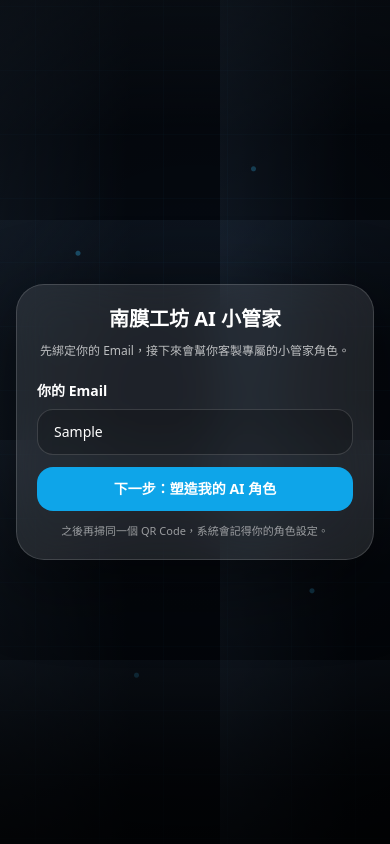
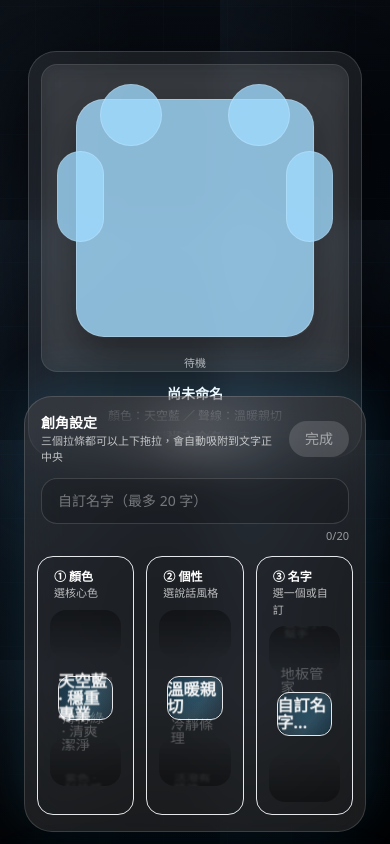
Before and after one commit to iven761001/ai-help, a Next.js app: page / in a window 390 px wide. Both pictures are taken after typing "Sample" into the empty fields and a click on the button "下一步：塑造我的 AI 角色". Built offline with nearby package versions, Linux system fonts and the light colour scheme.

Commit message:
Update page.js

```diff
--- a/app/page.js
+++ b/app/page.js
@@ -1,21 +1,256 @@
-//app/page.js
 "use client";
 
-import { useState } from "react";
+import { useEffect, useMemo, useRef, useState } from "react";
+
 import TechBackground from "./components/global/TechBackground";
 import BindEmailScreen from "./components/screens/BindEmailScreen";
+import AvatarStage from "./components/AvatarStage";
+import CompassCreator from "./components/CompassCreator";
+import ChatHUD from "./components/ChatHUD";
 
+import { loadUser, saveUser } from "./lib/storage";
+
+/**
+ * phases:
+ * - bind   : 綁定 email
+ * - create : 選色/個性/名字（CompassCreator）
+ * - chat   : 對話（ChatHUD）
+ */
 export default function Page() {
-  const [email, setEmail] = useState("");
+  const [phase, setPhase] = useState("bind");
 
-  const onSubmit = (e) => {
-    e.preventDefault();
-    alert("email=" + email);
+  // 角色資料（email / color/avatar / voice / nickname）
+  const [user, setUser] = useState({
+    email: "",
+    avatar: "sky",
+    color: "sky",
+    voice: "warm",
+    nickname: ""
+  });
+
+  // Chat 狀態
+  const [messages, setMessages] = useState([]);
+  const [sending, setSending] = useState(false);
+  const [input, setInput] = useState("");
+
+  // 轉場動畫用（HUD 互換）
+  const [hudMode, setHudMode] = useState("create"); // create | chat
+  const [hudAnimating, setHudAnimating] = useState(false);
+  const hudModeRef = useRef(hudMode);
+
+  // 初次載入：如果 localStorage 有 user，就直接略過 bind
+  useEffect(() => {
+    const u = loadUser?.();
+    if (u?.email) {
+      setUser((prev) => ({ ...prev, ...u }));
+      // 如果資料已完整，就直接到 create（或你要直接 chat 也行）
+      setPhase("create");
+      setHudMode("create");
+      hudModeRef.current = "create";
+    } else {
+      setPhase("bind");
+    }
+  }, []);
+
+  // user 變動就存起來（避免刷新不見）
+  useEffect(() => {
+    if (!user?.email) return;
+    saveUser?.(user);
+  }, [user]);
+
+  // ===== Bind Email =====
+  const onBindSubmit = (e) => {
+    e?.preventDefault?.();
+    const email = (user.email || "").trim();
+    if (!email) return;
+
+    // 進入創角
+    setPhase("create");
+    setHudMode("create");
+    hudModeRef.current = "create";
   };
 
+  // ===== Create -> Chat 轉場 =====
+  const goToChat = () => {
+    if (hudModeRef.current === "chat") {
+      setPhase("chat");
+      return;
+    }
+    setHudAnimating(true);
+
+    // 先把 phase 切到 chat（但 HUD 用動畫進場）
+    setPhase("chat");
+
+    // 下一幀切 HUD 模式，讓 CSS transition 生效
+    requestAnimationFrame(() => {
+      setHudMode("chat");
+      hudModeRef.current = "chat";
+      // 動畫時間要跟下面 class 的 duration 一致
+      window.setTimeout(() => setHudAnimating(false), 280);
+    });
+  };
+
+  const backToCreator = () => {
+    if (hudModeRef.current === "create") {
+      setPhase("create");
+      return;
+    }
+    setHudAnimating(true);
+    setPhase("create");
+    requestAnimationFrame(() => {
+      setHudMode("create");
+      hudModeRef.current = "create";
+      window.setTimeout(() => setHudAnimating(false), 280);
+    });
+  };
+
+  // ===== Chat send =====
+  const sendToAPI = async (text) => {
+    const payload = {
+      user,
+      messages: [...messages, { role: "user", content: text }]
+    };
+
+    const res = await fetch("/api/chat", {
+      method: "POST",
+      headers: { "content-type": "application/json" },
+      body: JSON.stringify(payload)
+    });
+
+    if (!res.ok) {
+      const errText = await res.text();
+      throw new Error(errText || "API error");
+    }
+
+    const data = await res.json();
+    return data?.reply || "（沒有回覆）";
+  };
+
+  const onSend = async (text) => {
+    const t = (text || "").trim();
+    if (!t || sending) return;
+
+    setSending(true);
+    setMessages((prev) => [...prev, { role: "user", content: t }]);
+
+    try {
+      const reply = await sendToAPI(t);
+      setMessages((prev) => [...prev, { role: "assistant", content: reply }]);
+    } catch (e) {
+      setMessages((prev) => [
+        ...prev,
+        { role: "assistant", content: `（系統錯誤）${e?.message || "請稍後再試"}` }
+      ]);
+    } finally {
+      setSending(false);
+    }
+  };
+
+  // ===== HUD 高度統一：避免擠到熊 =====
+  // 你可以微調這個數字：越大下方越高，上方熊越不會被蓋到
+  const HUD_HEIGHT = "clamp(360px, 44vh, 520px)";
+
+  // ===== 畫面 =====
   return (
     <TechBackground>
-      <BindEmailScreen email={email} setEmail={setEmail} onSubmit={onSubmit} />
+      {/* 1) bind email 畫面 */}
+      {phase === "bind" && (
+        <div className="min-h-screen flex items-center justify-center px-4">
+          <div className="w-full max-w-xl">
+            <BindEmailScreen
+              email={user.email}
+              setEmail={(v) => setUser((p) => ({ ...p, email: v }))}
+              onSubmit={onBindSubmit}
+            />
+          </div>
+        </div>
+      )}
+
+      {/* 2) create/chat 共用舞台 + HUD */}
+      {phase !== "bind" && (
+        <div
+          className="min-h-screen w-full mx-auto max-w-4xl px-3"
+          style={{
+            display: "grid",
+            gridTemplateRows: `1fr ${HUD_HEIGHT}`
+          }}
+        >
+          {/* 上方：永遠同一個熊舞台（沉浸感） */}
+          <div className="relative flex items-center justify-center pt-6 pb-3">
+            <AvatarStage
+              user={user}
+              // 你之後要讓熊「活蹦亂跳」可以把情緒/狀態從這裡傳進去
+              // emotion={...}
+              // onTap={...}
+            />
+
+            {/* 可選：舞台下方資訊（你要更乾淨也可刪） */}
+            <div className="absolute bottom-2 left-0 right-0 text-center">
+              <div className="text-white/90 text-sm font-semibold">
+                {user.nickname ? `「${user.nickname}」` : "尚未命名"}
+              </div>
+              <div className="text-white/60 text-[11px]">
+                顏色：{labelColor(user.color || user.avatar)} ／ 聲線：
+                {labelVoice(user.voice)}
+              </div>
+            </div>
+          </div>
+
+          {/* 下方：HUD 固定高度，不會擠熊 */}
+          <div className="relative pb-[calc(env(safe-area-inset-bottom)+10px)]">
+            {/* Create HUD */}
+            <div
+              className={[
+                "absolute inset-0 transition-transform duration-300 ease-out",
+                hudMode === "create"
+                  ? "translate-y-0"
+                  : "translate-y-[110%]" // 往下退場
+              ].join(" ")}
+              style={{ pointerEvents: hudMode === "create" ? "auto" : "none" }}
+            >
+              <CompassCreator
+                value={user}
+                onChange={(next) => setUser(next)}
+                onDone={goToChat}
+                disabled={hudAnimating}
+              />
+            </div>
+
+            {/* Chat HUD */}
+            <div
+              className={[
+                "absolute inset-0 transition-transform duration-300 ease-out",
+                hudMode === "chat"
+                  ? "translate-y-0"
+                  : "translate-y-[110%]" // 先藏在下面，進場
+              ].join(" ")}
+              style={{ pointerEvents: hudMode === "chat" ? "auto" : "none" }}
+            >
+              <ChatHUD
+                user={user}
+                messages={messages}
+                sending={sending}
+                input={input}
+                setInput={setInput}
+                onSend={onSend}
+                onBackToCreator={backToCreator}
+              />
+            </div>
+          </div>
+        </div>
+      )}
     </TechBackground>
   );
 }
+
+function labelColor(id) {
+  if (id === "mint") return "薄荷綠";
+  if (id === "purple") return "紫色";
+  return "天空藍";
+}
+
+function labelVoice(id) {
+  if (id === "calm") return "冷靜條理";
+  if (id === "energetic") return "活潑有精神";
+  return "溫暖親切";
+}
```
